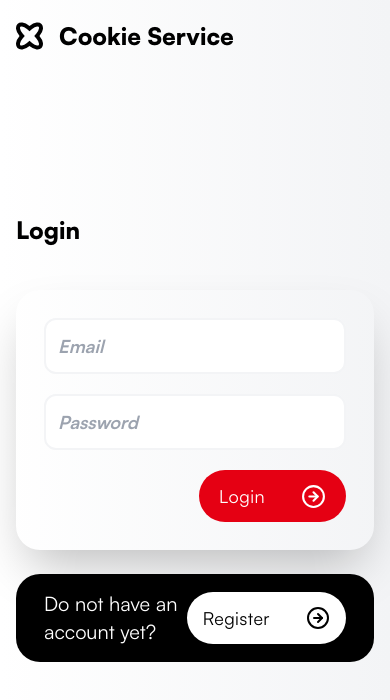
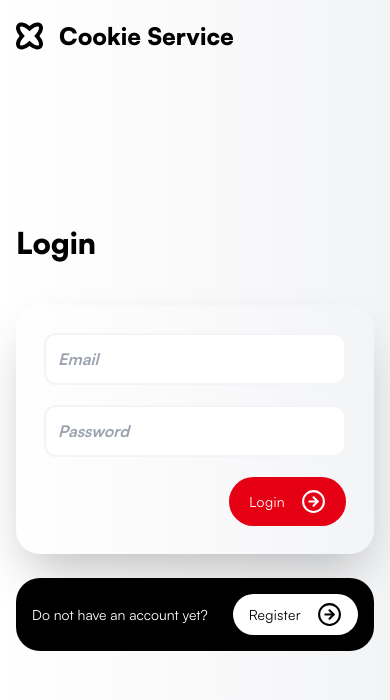
Before and after one commit to al1yew/cookies_app_submission, a Next.js app: page /login in a window 390 px wide. Shown: the top 700 px of the page. Built offline with nearby package versions, Linux system fonts and the light colour scheme.

Commit message:
Mar 4, 2024, 10:52 PM

```diff
--- a/app/(noDefaultLayout)/login/page.tsx
+++ b/app/(noDefaultLayout)/login/page.tsx
@@ -32,10 +32,9 @@ const Login = () => {
   };
 
   return (
-    <section className="w-full relative h-screen flex justify-center items-center">
-      <div className="flex w-full justify-center items-center h-screen flex-wrap">
-        <div className="bg-gradient-to-l from-gray-100 to-transparent lg:flex-1 h-full py-5 px-4 lg:pl-20 lg:pr-8 xl:pl-32 xl:pr-16">
-          <div className="lg:max-w-[700px] flex flex-col justify-between h-full">
+    <section className="w-full relative h-screen flex justify-center items-center  flex-wrap">
+      <div className="bg-gradient-to-l from-gray-100 to-transparent lg:flex-1 h-full w-full py-5 px-4 lg:pl-20 lg:pr-8 xl:pl-32 xl:pr-16">
+        <div className="lg:max-w-[700px] max-w-[480px] mx-auto flex flex-col justify-between h-full">
           <Link
             href="/"
             className="flexStart w-fit [&>*:first-child]:hover:rotate-180"
@@ -50,7 +49,7 @@ const Login = () => {
             <span className="ml-4 font-black text-2xl">Cookie Service</span>
           </Link>
           <div className="flex flex-col gap-6">
-              <h1 className="font-black lg:text-[48px] text-2xl mb-5">Login</h1>
+            <h1 className="font-black lg:text-[48px] text-3xl mb-5">Login</h1>
             <form
               onSubmit={handleSubmit}
               className="rounded-3xl flex flex-col gap-5 justify-between items-start p-7 shadow-2xl "
@@ -60,7 +59,7 @@ const Login = () => {
                 type="email"
                 id="email"
                 onChange={(e) => handleChange(e)}
-                  className="font-bold p-3 text-lg outline-none italic border-2 border-gray-100 rounded-xl w-full"
+                className="font-bold p-3 lg:text-lg text-md outline-none italic border-2 border-gray-100 rounded-xl w-full"
                 placeholder="Email"
               />
               <input
@@ -69,19 +68,17 @@ const Login = () => {
                 id="password"
                 onChange={(e) => handleChange(e)}
                 placeholder="Password"
-                  className="font-bold p-3 text-lg outline-none italic border-2 border-gray-100 rounded-xl w-full"
+                className="font-bold p-3 lg:text-lg text-md outline-none italic border-2 border-gray-100 rounded-xl w-full"
               />
               <div className="flex justify-between w-full items-center">
-                  <p className=" text-appRed text-sm lg:text-md w-fit">
-                    {error}
-                  </p>
+                <p className=" text-appRed text-sm lg:text-md w-fit">{error}</p>
                 <button
                   type="submit"
                   className="bg-appRed text-white
                 flex justify-center gap-4 lg:gap-0 lg:justify-around
                 items-center p-3 px-5 rounded-full [&>*]:hover:scale-105"
                 >
-                    <span className="text-white text-lg tracking-wide transition-transform transform">
+                  <span className="text-white lg:text-lg text-sm tracking-wide transition-transform transform">
                     Login
                   </span>
                   <Image
@@ -89,21 +86,21 @@ const Login = () => {
                     width={25}
                     height={24}
                     alt="arrow"
-                      className="transition-transform transform ml-5"
+                    className="transition-transform transform lg:ml-5"
                   />
                 </button>
               </div>
             </form>
-              <div className="rounded-3xl bg-black px-7 py-4 flex items-center justify-between ">
-                <div className="w-fit text-white font-medium text-xl">
+            <div className="rounded-3xl bg-black lg:px-7 lg:py-4 p-4 flex items-center justify-between ">
+              <div className="w-fit text-white font-medium lg:text-lg text-sm">
                 Do not have an account yet?
               </div>
               <button
                 className=" bg-white text-black
                 flex justify-center gap-4 lg:gap-0 lg:justify-around
-                items-center p-3 px-7 rounded-full [&>*]:hover:scale-105"
+                items-center lg:py-3 lg:px-7 py-2 px-4 rounded-full [&>*]:hover:scale-105"
               >
-                  <span className="text-black text-lg tracking-wide transition-transform transform">
+                <span className="text-black lg:text-lg text-sm tracking-wide transition-transform transform">
                   Register
                 </span>
                 <Image
@@ -111,7 +108,7 @@ const Login = () => {
                   width={25}
                   height={24}
                   alt="arrow"
-                    className="transition-transform transform ml-5"
+                  className="transition-transform transform lg:ml-5"
                 />
               </button>
             </div>
@@ -120,14 +117,11 @@ const Login = () => {
         </div>
       </div>
       <div className="right lg:flex-1 flex flex-col gap-4">
-          <h1 className="font-black text-[40px]">
-            Automated Compliance Updates
-          </h1>
+        <h1 className="font-black text-[40px]">Automated Compliance Updates</h1>
         <p className="font-medium text-xl text-[#110000]">
-            Stay current with evolving laws. Our service automatically aligns
-            your site with the latest cookie regulations.
+          Stay current with evolving laws. Our service automatically aligns your
+          site with the latest cookie regulations.
         </p>
-        </div>
       </div>
     </section>
   );
```
Lines whose indentation alone changed are shown as unchanged.
